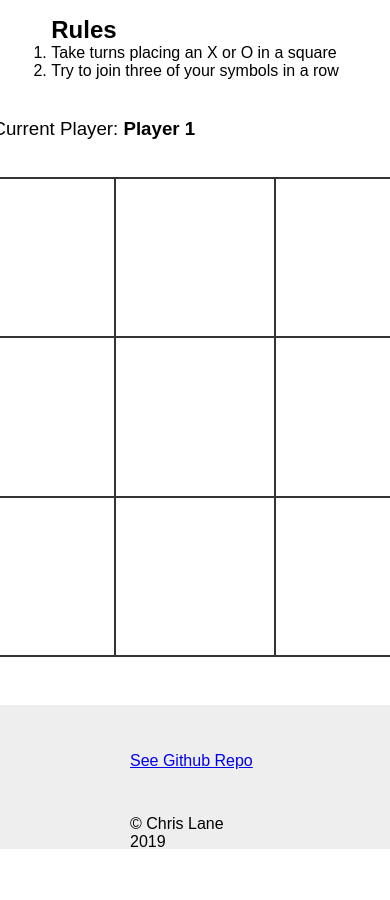
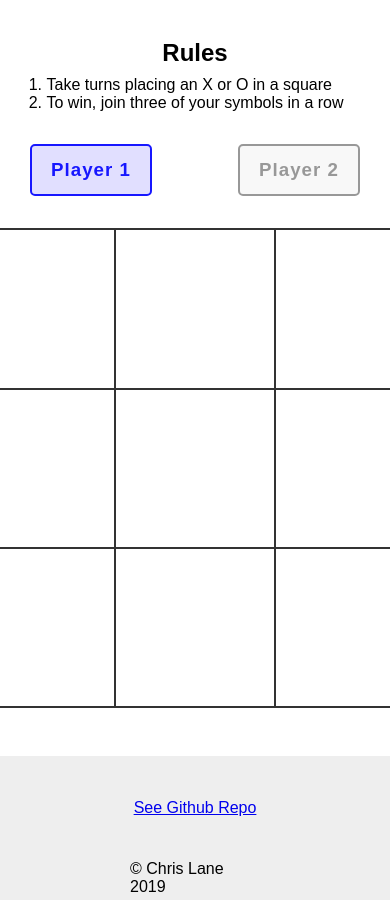
Before and after one commit to ChrisLaneAU/tic-tac-toe, a plain HTML site: page index.html in a window 390 px wide. Shown: the part 72-972 px from the top of the page. Before the commit the page ends 923 px from the top, so only its background shows below. Drawn offline with Linux system fonts and the light colour scheme.

Commit message:
highlights current player and displays that player name on win

```diff
--- a/css/tic-tac-toe.css
+++ b/css/tic-tac-toe.css
@@ -8,10 +8,14 @@ html {
   font-family: sans-serif;
 }
 
+header {
+  background-color: #eee;
+}
+
 h1 {
   text-align: center;
   margin-bottom: 1em;
-  padding: 0.3em;
+  padding: 0.5em;
 }
 
 .modal {
@@ -70,13 +74,35 @@ h1 {
   justify-content: center;
 }
 
-.current-player {
+.player-names {
   margin: 2em;
-  font-weight: 200;
+
+  display: flex;
+  justify-content: space-around;
+  align-items: center;
 }
 
-.current-player span {
-  font-weight: 600;
+.player1,
+.player2 {
+  letter-spacing: 1px;
+  padding: 0.7em 1em;
+  border-radius: 5px;
+  border: 2px solid black;
+  background-color: #eee;
+  opacity: 0.4;
+  transition: all 0.5s;
+}
+
+.name-active {
+  background-color: #e1dfff;
+  border-color: #1717ff;
+  color: #1717ff;
+  opacity: 1;
+}
+
+.rules-heading {
+  text-align: center;
+  margin: 0.4em;
 }
 
 .game {
@@ -146,15 +172,16 @@ footer {
   height: 9em;
 
   display: grid;
-  grid-template-rows: 1fr 2em;
+  grid-template-rows: 1fr 2.5em;
   grid-template-columns: repeat(3, 1fr);
-  justify-content: center;
+  justify-items: center;
   align-content: center;
 }
 
 .footer-copyright {
   grid-column: 2;
   grid-row: 2;
+  align-self: start;
 }
 
 .footer-link {
--- a/index.html
+++ b/index.html
@@ -29,19 +29,22 @@
       </section>
 
       <section class="rules">
-        <h2>Rules</h2>
+        <h2 class="rules-heading">Rules</h2>
         <ol class="rules-list">
           <li class="rules-list-item">
             Take turns placing an X or O in a square
           </li>
           <li class="rules-list-item">
-            Try to join three of your symbols in a row
+            To win, join three of your symbols in a row
           </li>
         </ol>
       </section>
 
       <section class="game">
-        <h3 class="current-player">Current Player: <span></span></h3>
+        <div class="player-names">
+          <h3 class="player1"></h3>
+          <h3 class="player2"></h3>
+        </div>
         <div class="game-grid">
           <div id="square0" class="square"></div>
           <div id="square1" class="square"></div>
--- a/js/domManipulation.js
+++ b/js/domManipulation.js
@@ -20,10 +20,17 @@ $(document).ready(function() {
     ticTacToe.playerNames[ticTacToe.currentPlayerId]
   );
 
+  // restart game
   $(".modal-box-button").on("click", function() {
     ticTacToe.turns = [];
     render();
     $(".modal").fadeOut(200);
+  });
+
+  // add the players turn indicators (one for each player)
+  $(Object.keys(ticTacToe.playerNames)).each(function(index, playerId) {
+    $(`.${playerId}`).text(ticTacToe.playerNames[playerId]);
+    $(`.${ticTacToe.currentPlayerId}`).addClass("name-active");
   });
 
   $(".square").on("click", function(event) {
@@ -35,15 +42,17 @@ $(document).ready(function() {
 
     // check if square is empty first
     if (isSquareEmpty(id)) {
+      // change to next player
       ticTacToe.changePlayer();
-      $(".current-player span").text(
-        ticTacToe.playerNames[ticTacToe.currentPlayerId]
-      );
 
-      // log current user's turn
+      $(Object.keys(ticTacToe.playerNames)).each(function(index, player) {
+        $(`.${player}`).toggleClass("name-active");
+      });
+
+      // save current user's turn
       ticTacToe.addPlayerTurn(currentPlayerId, id);
 
-      // manipulate DOM
+      // render all o and x
       render();
 
       if (ticTacToe.checkWinner()) {
--- a/js/gameLogic.js
+++ b/js/gameLogic.js
@@ -52,21 +52,24 @@ const ticTacToe = {
       [2, 4, 6]
     ];
 
-    const checkAllRows = indexesToCheck.map(row =>
+    const mapAllRows = indexesToCheck.map(row =>
       row.map((square, index) => this.getAllTurns()[row[index]])
     );
 
     const isEqual = allSymbols =>
       allSymbols.every((symbol, index, array) => symbol === array[0]);
-    const result = checkAllRows.filter(row => isEqual(row));
+    const winningLines = mapAllRows.filter(row => isEqual(row));
 
-    const winner = result
+    const winner = winningLines
       .map(winningLine => {
         if (winningLine[0]) return winningLine[0];
       })
-      .filter(each => each !== "");
+      .filter(each => each !== undefined)[0];
 
-    if (winner.length) return winner[0];
+    if (winner)
+      return winner === "cross"
+        ? this.playerNames.player1
+        : this.playerNames.player2;
 
     const maxTurns = this.rows * this.columns;
     if (this.turns.length === maxTurns) return "none";
```
Also changed, not shown: 1 other file.
